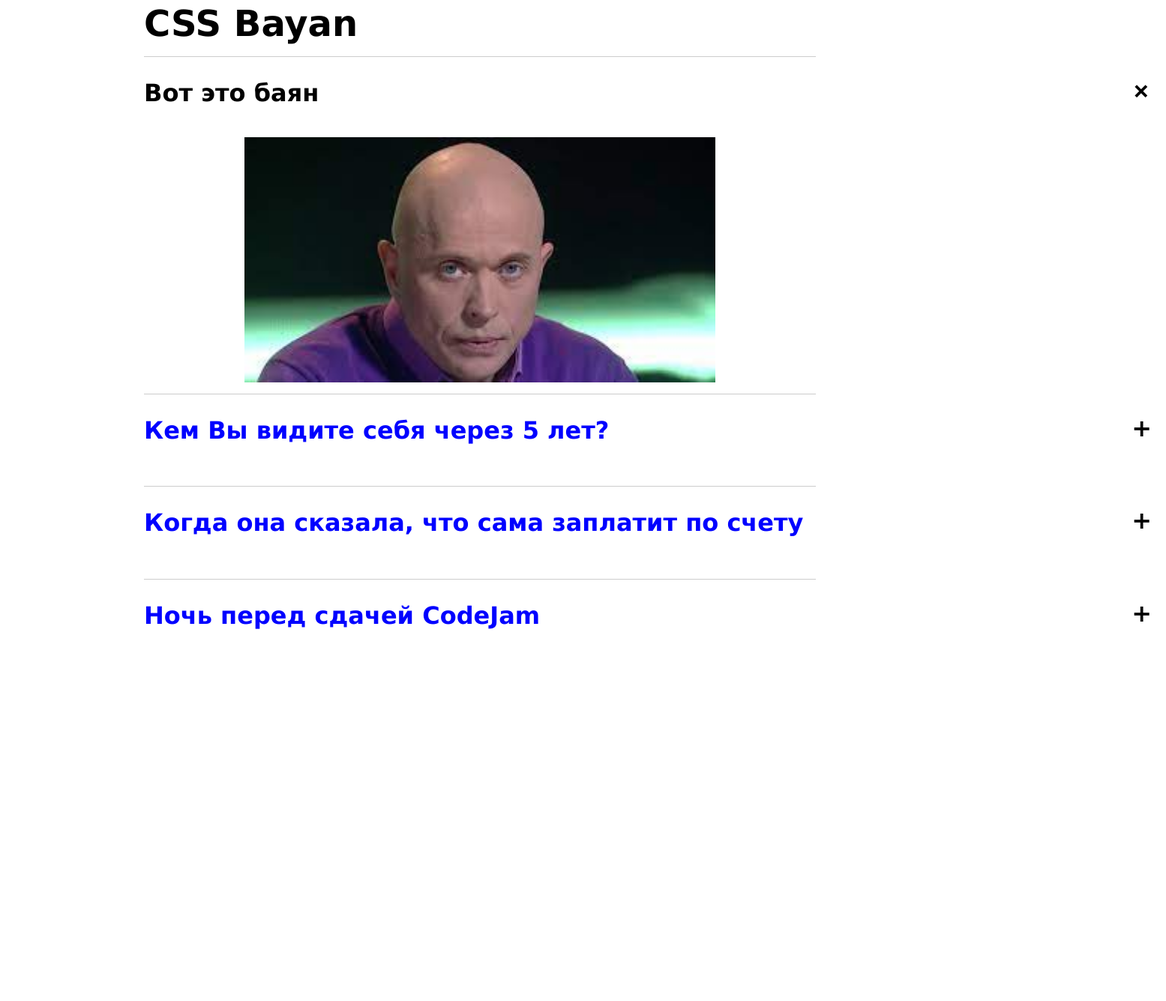
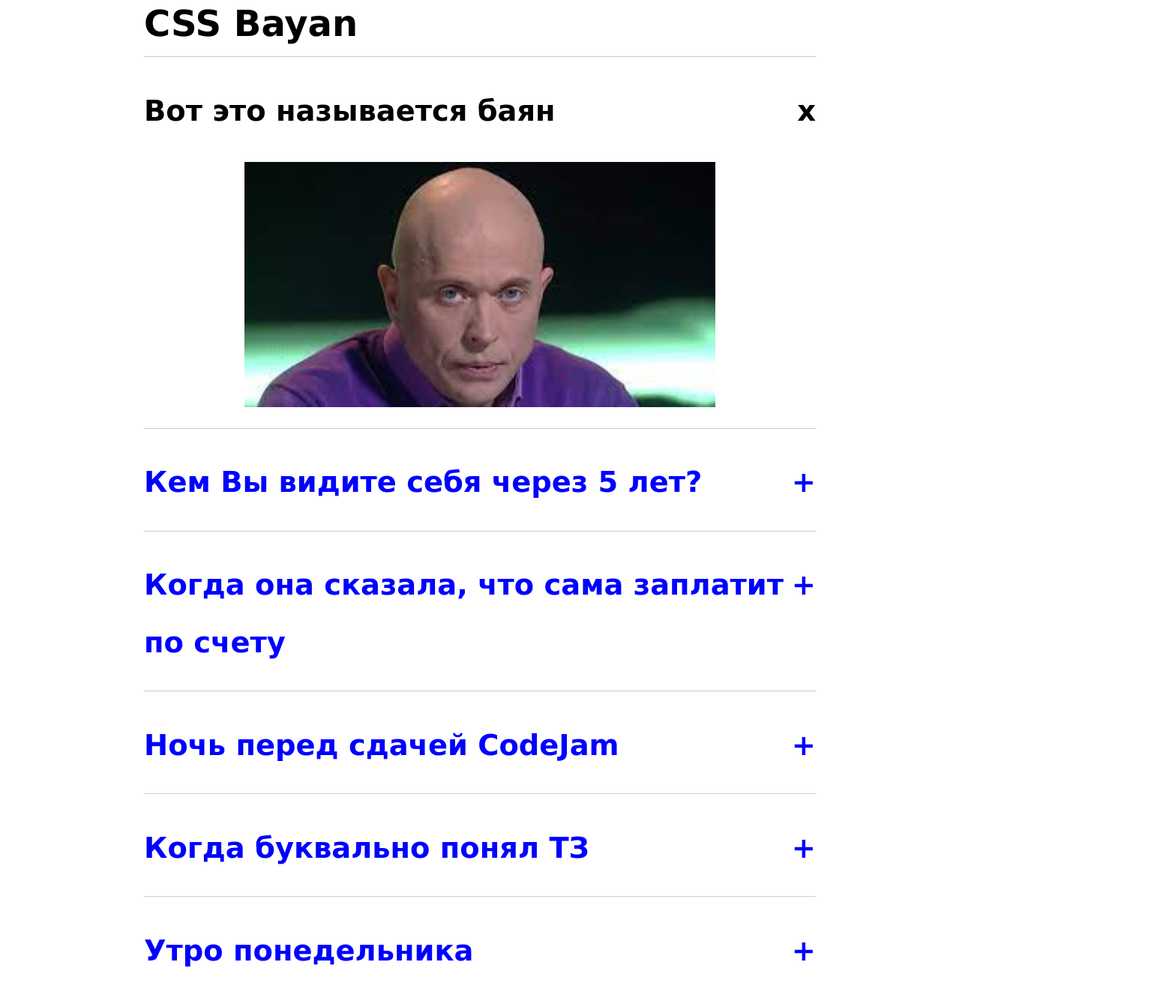
Before and after one commit to rskalex/cssBayan, a plain HTML site: page cssBayan/index.html in a window 1280 px wide. Shown: the part 29-1364 px from the top of the page at 75% size, 1555 px wide, since content can reach past the window. Before the commit the page ends 956 px from the top, so only its background shows below. Drawn offline with Linux system fonts and the light colour scheme.

Commit message:
feat: add mems images for project (Fri, Mar 10, 2023 13:49:09 PM)

```diff
--- a/cssBayan/css/style.css
+++ b/cssBayan/css/style.css
@@ -162,24 +162,28 @@ body {
   margin: 1em auto 1em auto;
 }
 
-.accordion-container label {
+.acc-text {
+  display: flex;
+  align-items: flex-start;
+  justify-content: space-between;
+  margin-top: 1.5rem;
+  margin-bottom: 1rem;
+}
+
+label {
   font-family: Verdana, Geneva, Tahoma, sans-serif;
   padding: 0.5em 0;
-  z-index: 20;
   display: block;
-  height: 100%;
   cursor: pointer;
   line-height: 1.2em;
   font-size: 1.2em;
   font-weight: bold;
   text-align: start;
   color: blue;
+  transition: all .3s ease-out;
 }
 
-.accordion-container .item-contcol {
-  position: absolute;
-  top: 0.4em;
-  right: -50%;
+.acc-icon {
   transition: right 0.3s linear;
   cursor: pointer;
   font-family: Verdana, Geneva, Tahoma, sans-serif;
@@ -188,17 +192,150 @@ body {
   font-weight: bold;
 }
 
-.accordion-container label:hover {
+.accordion-container input{
+  display: none;
+}
+.acc-item{
+  text-align: center;
+}
+
+.label-title{
+  text-align: start;
+}
+
+img {
+  margin: .7em auto;
+  width: 50%;
+  height: auto;
+
+}
+.acc-img {
+  opacity: 0;
+  height: 0;
+  text-align: center;
+  transition: all .3s ease-out;
+}
+label:hover .acc-img {
+  opacity: 1;
+  height: 100%;
+}
+
+.accordion-container input:checked + label > .acc-item {
+  color: black;
+}
+
+.item-contcol-close {
+  transition: all 3s line;
+  display: none;
+}
+.item-contcol-open {
+  transition: all 3s line;
+}
+
+.accordion-container:hover .acc-icon {
+  display: block;
+}
+.accordion-container input:checked + label > .acc-item > .acc-img {
+  opacity: 1;
+  height: 100%;
+}
+.accordion-container input:checked + label > .acc-item > .acc-text > .acc-icon > .item-contcol-close {
+  transition: all 3s line;
+  display: block;
+}
+
+.accordion-container input:checked + label > .acc-item > .acc-text > .acc-icon > .item-contcol-open {
+  transition: all 3s line;
+  display: none;
+}
+
+.acc-item:hover .item-contcol-close {
+  transition: all 3s line;
+  display: block;
+}
+
+.acc-item:hover .item-contcol-open {
+  transition: all 3s line;
+  display: none;
+}
+
+ .accordion-container label:hover {
   color: #000;
 }
 
-.accordion-container input:checked+label,
+.accordion-container input:active + label {
+  opacity: 0.5;
+}
+
+@media  (min-width: 821px) and (max-width: 1920px){
+  .main {
+    max-width: 1920px;
+  }
+  .title {
+    font-size: 3em;
+  }
+  .label-title{
+    line-height: 2em;
+    font-size: 2em;
+  }
+  .acc-icon{
+    line-height: 2em;
+    font-size: 2em;
+  }
+  img{
+    width: 70%;
+  }
+}
+@media  (min-width: 321px) and (max-width: 820px){
+  .main {
+    max-width: 820px;
+  }
+  .title {
+    font-size: 1.5em;
+  }
+  .label-title{
+    line-height: 1em;
+    font-size: 1em;
+  }
+  .acc-icon{
+    line-height: 1em;
+    font-size: 1em;
+  }
+  img{
+    width: 70%;
+  }
+}
+@media (min-width: 200px) and (max-width: 320px){
+  .main {
+    max-width: 320px;
+  }
+  .title {
+    font-size: 1.1em;
+  }
+  .label-title{
+    line-height: 0.8em;
+    font-size: 0.8em;
+    width: 70%;
+  }
+  .acc-icon{
+    line-height: 0.8em;
+    font-size: 0.8em;
+  }
+  img{
+    width: 70%;
+  }
+}
+
+
+
+
+/* .accordion-container input:checked + label,
 .accordion-container input:checked img:hover
 {
   color: #000;
-}
+} */
 
-.accordion-container input {
+/* .accordion-container input {
   display: none;
 }
 
@@ -214,7 +351,8 @@ body {
   right: 0;
 }
 
-.accordion-container .item:hover .item-contcol {
+
+.accordion-container .item:hover .item-contcol-close {
   transform: rotate(45deg);
 }
 
@@ -222,21 +360,16 @@ body {
   height: auto;
 }
 
-.accordion-container input:checked~.item-contcol,
-.accordion-container input:checked~.item-contcol:hover {
-  transform: rotate(45deg);
+.accordion-container input:checked .item-contcol-close,
+.accordion-container input:checked .item-contcol-close:hover {
+  display: block;
+}
+.accordion-container input:checked .item-contcol-open,
+.accordion-container input:checked .item-contcol-open:hover {
+  display: none;
 }
 
-.accordion-container img {
-  margin: .7em auto;
-  width: 50%;
-  height: auto;
-  transition: all 0.5s linear;
-  height: 0;
-  cursor: pointer;
-  opacity: 0;
-  visibility: hidden;
-}
+
 
 .accordion-container input:checked ~ img {
   transition: all 0.5s linear;
@@ -258,63 +391,4 @@ body {
   height: auto;
   opacity: 1;
   visibility: visible;
-}
-
-@media  (min-width: 821px) and (max-width: 1920px){
-  .main {
-    max-width: 1920px;
-  }
-  .title {
-    font-size: 3em;
-  }
-  .accordion-container label{
-    line-height: 2em;
-    font-size: 2em;
-  }
-  .accordion-container .item-contcol{
-    line-height: 2em;
-    font-size: 2em;
-  }
-  .accordion-container img{
-    width: 70%;
-  }
-}
-@media  (min-width: 321px) and (max-width: 820px){
-  .main {
-    max-width: 820px;
-  }
-  .title {
-    font-size: 1.5em;
-  }
-  .accordion-container label{
-    line-height: 1em;
-    font-size: 1em;
-  }
-  .accordion-container .item-contcol{
-    line-height: 1em;
-    font-size: 1em;
-  }
-  .accordion-container img{
-    width: 70%;
-  }
-}
-@media (min-width: 200px) and (max-width: 320px){
-  .main {
-    max-width: 320px;
-  }
-  .title {
-    font-size: 1.1em;
-  }
-  .accordion-container label{
-    line-height: 0.8em;
-    font-size: 0.8em;
-    width: 70%;
-  }
-  .accordion-container .item-contcol{
-    line-height: 0.8em;
-    font-size: 0.8em;
-  }
-  .accordion-container img{
-    width: 70%;
-  }
-}
+} */
--- a/cssBayan/index.html
+++ b/cssBayan/index.html
@@ -10,37 +10,100 @@
 <body>
     <main class="main">
         <div class="container">
-            <div class="title">
+            <h1 class="title">
                 CSS Bayan
-            </div>
+            </h1>
             <section class="accordion-container">
                 <div class="item">
                     <input id="acc-item-1" name="accordion-1" type="radio" checked />
-                    <label for="acc-item-1">Вот это баян
+                    <label for="acc-item-1">
+                        <div class="acc-item">
+                            <div class="acc-text">
+                                <div class="label-title">Вот это называется баян</div>
+                                    <div class="acc-icon">
+                                        <div class="item-contcol item-contcol-open">+</div>
+                                        <div class="item-contcol item-contcol-close">х</div>
+                                    </div>
+                            </div>
+                            <div class="acc-img"><img src="assets/images/slide-1.jpg" alt="mem-1"></div>
+                        </div>
                     </label>
-                    <div class="item-contcol">+</div>
-                    <img src="assets/images/slide-1.jpg" alt="mem-1">
                 </div>
                 <div class="item">
                     <input id="acc-item-2" name="accordion-1" type="radio" />
-                    <label for="acc-item-2">Кем Вы видите себя через 5 лет?
+                    <label for="acc-item-2">
+                        <div class="acc-item">
+                            <div class="acc-text">
+                                <div class="label-title">Кем Вы видите себя через 5 лет?</div>
+                                    <div class="acc-icon">
+                                        <div class="item-contcol item-contcol-open">+</div>
+                                        <div class="item-contcol item-contcol-close">х</div>
+                                    </div>
+                                </div>
+                            <div class="acc-img"><img src="assets/images/slide-2.jpg" alt="mem-2"></div>
+                        </div>
                     </label>
-                    <div class="item-contcol">+</div>
-                    <img src="assets/images/slide-2.jpg" alt="mem-2">
+
                 </div>
                 <div class="item">
                     <input id="acc-item-3" name="accordion-1" type="radio" />
-                    <label for="acc-item-3">Когда она сказала, что сама заплатит по счету
+                    <label for="acc-item-3">
+                        <div class="acc-item">
+                            <div class="acc-text">
+                                <div class="label-title">Когда она сказала, что сама заплатит по счету</div>
+                                    <div class="acc-icon">
+                                        <div class="item-contcol item-contcol-open">+</div>
+                                        <div class="item-contcol item-contcol-close">х</div>
+                                    </div>
+                                </div>
+                            <div class="acc-img"><img src="assets/images/slide-3.jpg" alt="mem-3"></div>
+                        </div>
                     </label>
-                    <div class="item-contcol">+</div>
-                    <img src="assets/images/slide-3.jpg" alt="mem-3">
                 </div>
                 <div class="item">
                     <input id="acc-item-4" name="accordion-1" type="radio" />
-                    <label for="acc-item-4">Ночь перед сдачей CodeJam
+                    <label for="acc-item-4">
+                        <div class="acc-item">
+                            <div class="acc-text">
+                                <div class="label-title">Ночь перед сдачей CodeJam</div>
+                                    <div class="acc-icon">
+                                        <div class="item-contcol item-contcol-open">+</div>
+                                        <div class="item-contcol item-contcol-close">х</div>
+                                    </div>
+                                </div>
+                            <div class="acc-img"><img src="assets/images/slide-4.jpg" alt="mem-4"></div>
+                        </div>
                     </label>
-                    <div class="item-contcol">+</div>
-                    <img src="assets/images/slide-4.jpg" alt="mem-4">
+                </div>
+                <div class="item">
+                    <input id="acc-item-5" name="accordion-1" type="radio" />
+                    <label for="acc-item-5">
+                        <div class="acc-item">
+                            <div class="acc-text">
+                                <div class="label-title">Когда буквально понял ТЗ</div>
+                                    <div class="acc-icon">
+                                        <div class="item-contcol item-contcol-open">+</div>
+                                        <div class="item-contcol item-contcol-close">х</div>
+                                    </div>
+                                </div>
+                            <div class="acc-img"><img src="assets/images/slide-5.jpg" alt="mem-5"></div>
+                        </div>
+                    </label>
+                </div>
+                <div class="item">
+                    <input id="acc-item-6" name="accordion-1" type="radio" />
+                    <label for="acc-item-6">
+                        <div class="acc-item">
+                            <div class="acc-text">
+                                <div class="label-title">Утро понедельника</div>
+                                    <div class="acc-icon">
+                                        <div class="item-contcol item-contcol-open">+</div>
+                                        <div class="item-contcol item-contcol-close">х</div>
+                                    </div>
+                                </div>
+                            <div class="acc-img"><img src="assets/images/slide-6.jpg" alt="mem-6"></div>
+                        </div>
+                    </label>
                 </div>
             </section>
         </div>
```
Also changed, not shown: cssBayan/assets/images/slide-5.jpg (added), cssBayan/assets/images/slide-6.jpg (added).
